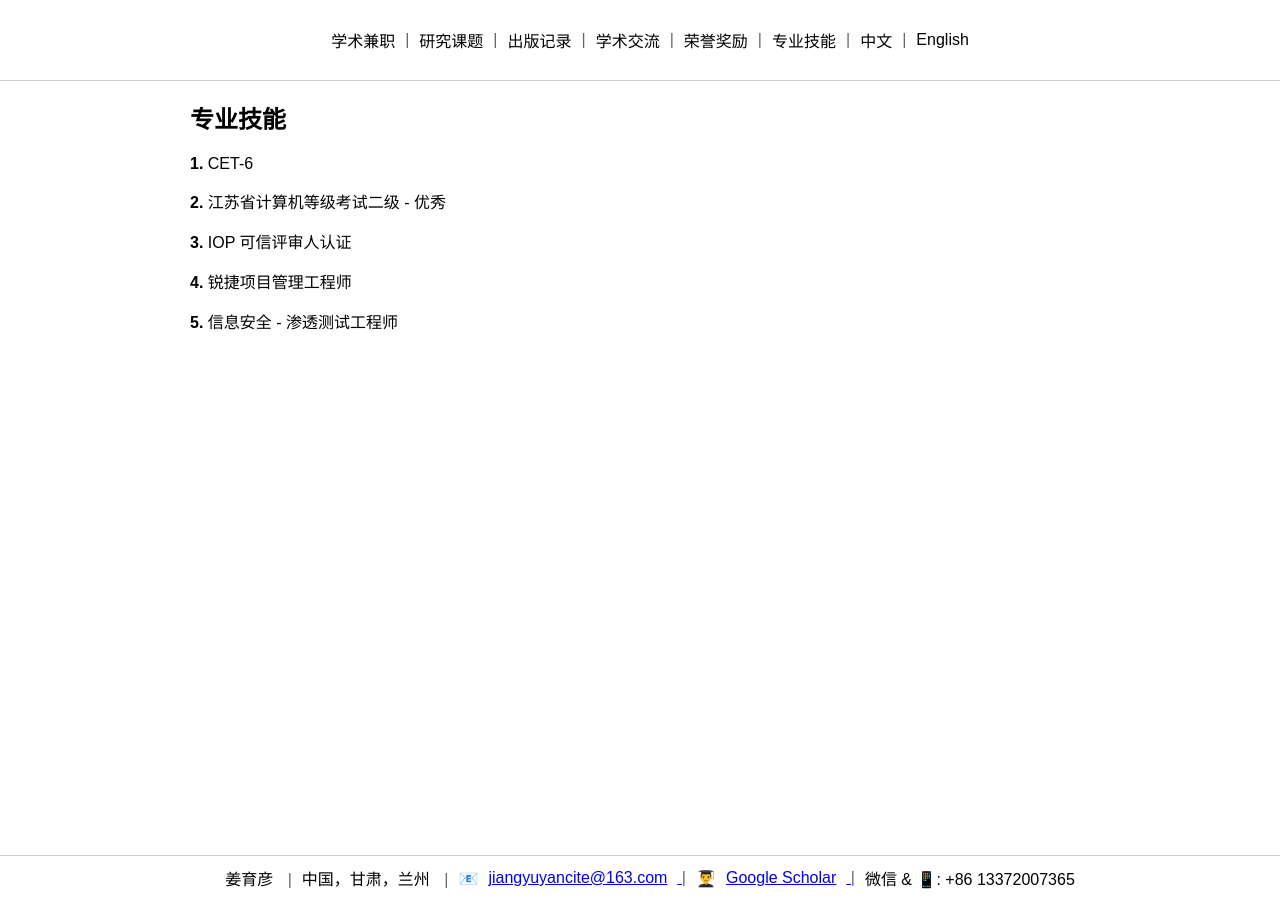
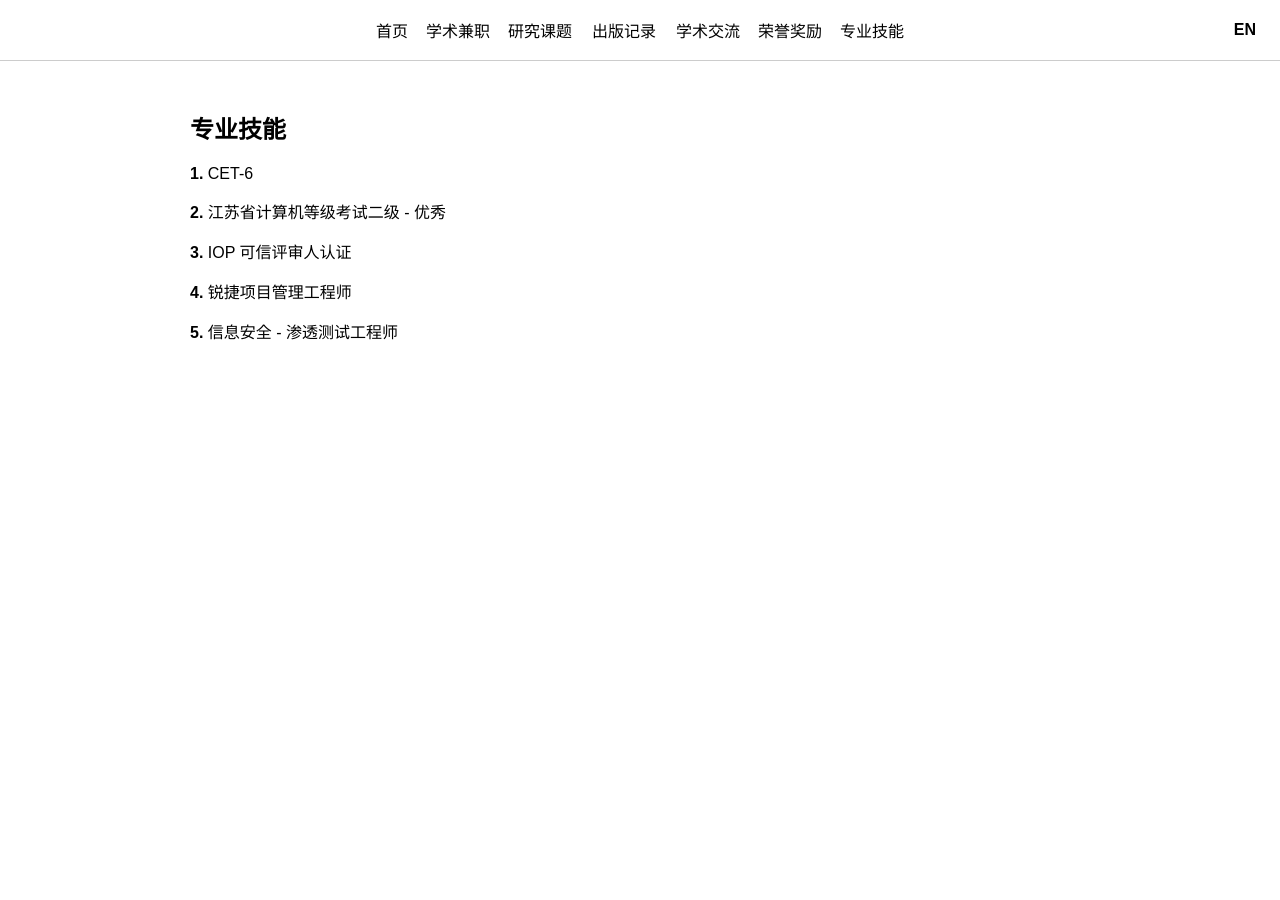
Before and after one commit to jiang-yuyan/Yuyan-Jiang-CV, a Jekyll site: the page built from skill/skills-zh.md, in a window 1280 px wide. Built offline with Jekyll 4.4.1, drawn with Linux system fonts in a browser that asks for light colours; our own code applies the rules of GitHub Pages for plain Markdown files.

Commit message:
Refactor skills-zh.md to remove styles and add layout
Removed inline CSS styles and added layout metadata.

```diff
--- a/skill/skills-zh.md
+++ b/skill/skills-zh.md
@@ -1,122 +1,7 @@
-<style>
-    /* 设置导航栏固定在页面顶部 */
-    .navigation {
-        position: fixed;
-        top: 0;
-        left: 0;
-        width: 100%;
-        background-color: white;
-        z-index: 1000;
-        padding: 10px;
-        border-bottom: 1px solid #ccc;
-        display: flex;
-        justify-content: center;
-        align-items: center;
-        gap: 10px; /* 统一设置元素间距 */
-    }
-
-    /* 添加分隔符样式 */
-    .navigation a:not(:last-child)::after {
-        content: " | ";
-        margin-left: 10px;
-        color: #666;
-    }
-
-    /* 为页面主体添加顶部内边距，避免内容被导航栏遮挡 */
-    body {
-        padding-top: 60px;
-        padding-bottom: 60px;
-    }
-
-    /* 设置底部连接栏固定在页面底部 */
-    .connection {
-        position: fixed;
-        bottom: 0;
-        left: 0;
-        width: 100%;
-        background-color: white;
-        z-index: 1000;
-        padding: 10px;
-        border-top: 1px solid #ccc;
-        display: flex;
-        justify-content: center;
-        align-items: center;
-        gap: 10px; /* 统一设置元素间距 */
-    }
-
-    .connection a:not(:last-child)::after {
-        content: " | ";
-        margin-left: 10px;
-        color: #666;
-    }
-
-    /* 下拉菜单样式 */
-    .dropdown {
-        position: relative;
-        display: inline-block;
-    }
-
-    .dropdown-menu {
-        display: none;
-        position: absolute;
-        background-color: white;
-        min-width: 100px;
-        box-shadow: 0px 8px 16px 0px rgba(0,0,0,0.2);
-        z-index: 1001;
-        border: 1px solid #ccc;
-        top: 100%;
-        left: 0;
-    }
-
-    .dropdown-menu a {
-        color: black;
-        padding: 8px 12px;
-        text-decoration: none;
-        display: block;
-        font-size: 14px;
-    }
-
-    .dropdown-menu a:hover {
-        background-color: #f1f1f1;
-    }
-
-    .dropdown:hover .dropdown-menu {
-        display: block;
-    }
-
-    .dropdown-menu a::after {
-        content: none !important;
-    }
-</style>
-
-<div class="navigation">
-<a href="https://jiang-yuyan.github.io/Yuyan-Jiang-CV/role/roles-zh">学术兼职</a>
-<a href="https://jiang-yuyan.github.io/Yuyan-Jiang-CV/project/projects-zh">研究课题</a>
-<div class="dropdown">
-    <a href="https://jiang-yuyan.github.io/Yuyan-Jiang-CV/publication/publications-zh">出版记录</a>
-    <div class="dropdown-menu">
-        <a href="https://jiang-yuyan.github.io/Yuyan-Jiang-CV/publication/publication-2025-zh">2025</a>
-        <a href="https://jiang-yuyan.github.io/Yuyan-Jiang-CV/publication/publication-2024-zh">2024</a>
-        <a href="https://jiang-yuyan.github.io/Yuyan-Jiang-CV/publication/publication-2023-zh">2023</a>
-        <a href="https://jiang-yuyan.github.io/Yuyan-Jiang-CV/publication/publication-2022-zh">2022</a>
-        <a href="https://jiang-yuyan.github.io/Yuyan-Jiang-CV/publication/publication-2021-zh">2021</a>
-        <a href="https://jiang-yuyan.github.io/Yuyan-Jiang-CV/publication/publication-2020-zh">2020</a>
-    </div>
-</div>
-<a href="https://jiang-yuyan.github.io/Yuyan-Jiang-CV/exchange/exchanges-zh">学术交流</a>
-<a href="https://jiang-yuyan.github.io/Yuyan-Jiang-CV/honour/honours-zh">荣誉奖励</a>
-<a href="https://jiang-yuyan.github.io/Yuyan-Jiang-CV/skill/skills-zh">专业技能</a>
-<a>中文</a>
-<a href="https://jiang-yuyan.github.io/Yuyan-Jiang-CV/skill/skills">English</a>
-</div>
-
-<div id="connection" class="connection">
-    <a>姜育彦</a>
-    <a>中国，甘肃，兰州</a>
-    📧<a href="mailto:jiangyuyancite@163.com">jiangyuyancite@163.com</a>
-    👨‍🎓 <a href="https://scholar.google.com/citations?user=QTCEilEAAAAJ">Google Scholar</a>
-    <a>微信 & 📱: +86 13372007365</a>
-</div>
+---
+layout: default
+title: skill-zh
+---
 
 ## 专业技能
 
```
